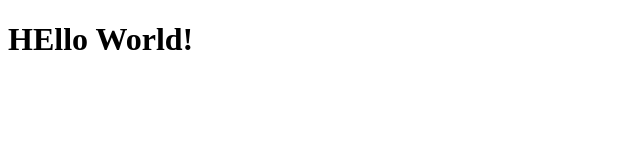
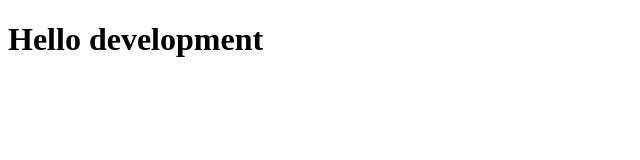
Before and after one commit to lhtpavankumar/git-workshop, a plain HTML site: page index.html in a window 1280 px wide. Shown: the whole page, without its empty margins (0-640 px from the left). Drawn offline with Linux system fonts and the light colour scheme.

Commit message:
third commit

```diff
--- a/index.html
+++ b/index.html
@@ -10,7 +10,7 @@
 </head>
 
 <body>
-    <h1>HEllo World!</h1>
+    <h1>Hello development</h1>
 
 </body>
 </html>
```
